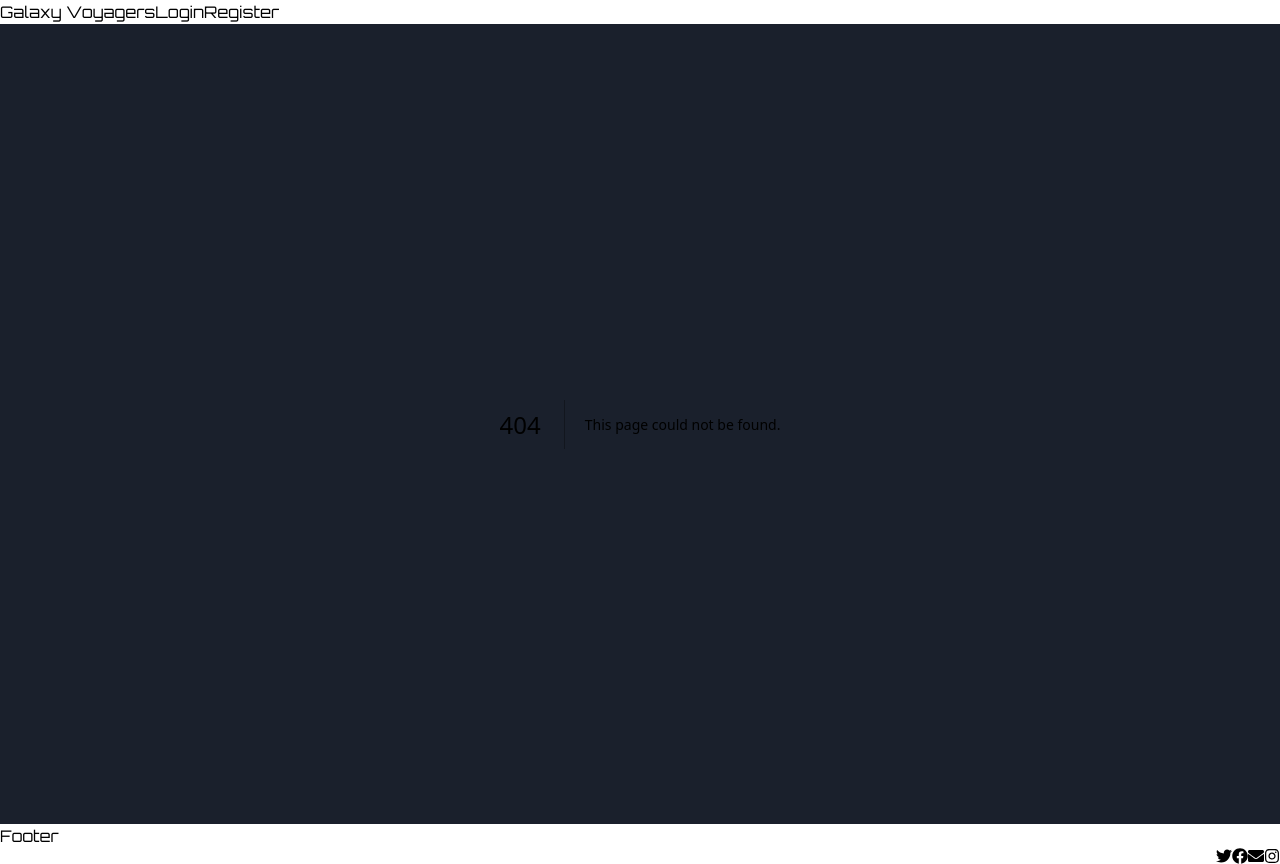
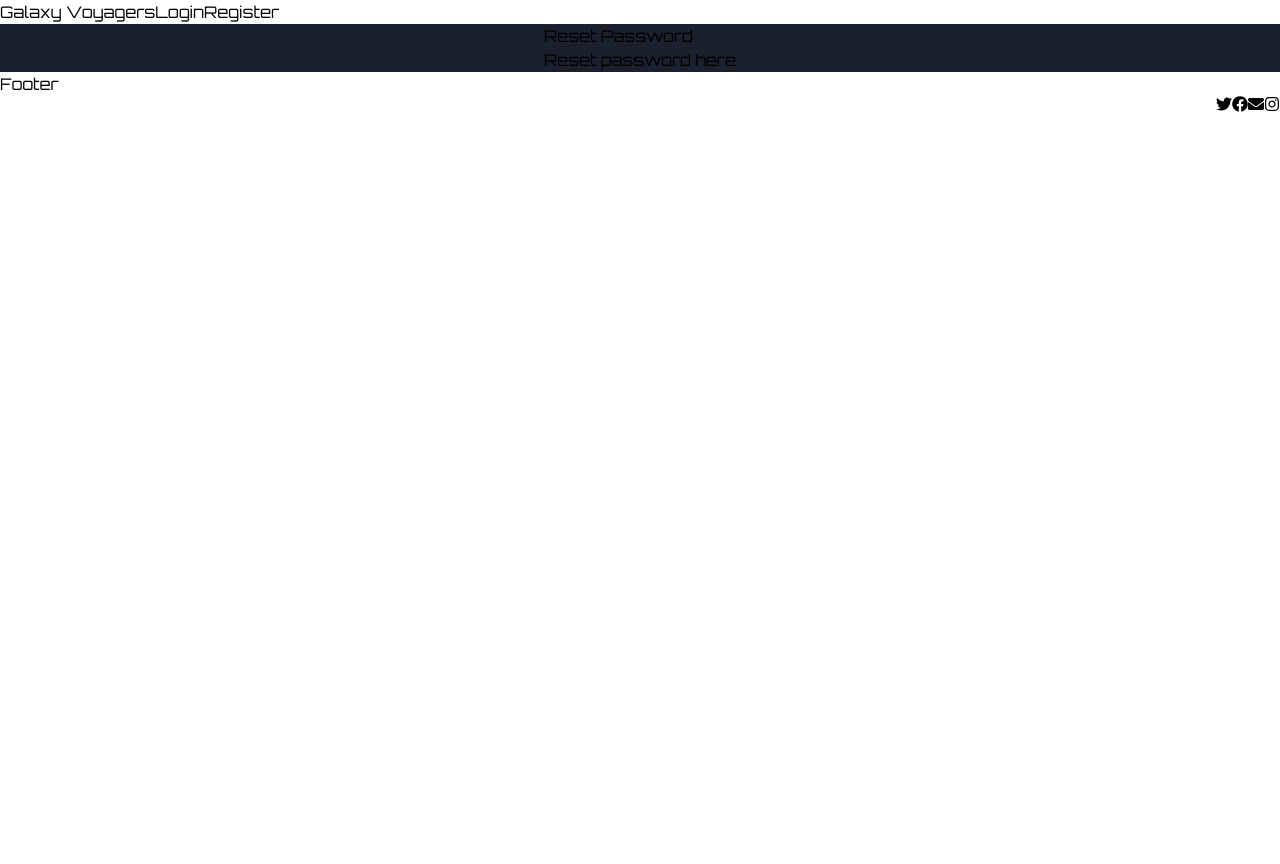
Before and after one commit to kabradshaw1/next-story, a Next.js app: page /reset-password in a window 1280 px wide. Before the commit this address had no page. After the commit the page ends 800 px from the top, so only its background shows below. Built offline with nearby package versions, Linux system fonts and the light colour scheme.

Commit message:
working on consistant enviroment

```diff
--- /dev/null
+++ b/app/(auth)/reset-password/page.tsx
@@ -0,0 +1,8 @@
+export default function ResetPassword() {
+  return (
+    <div>
+      <h1>Reset Password</h1>
+      <p>Reset password here</p>
+    </div>
+  );
+}
--- /dev/null
+++ b/components/example.tsx
@@ -0,0 +1,4 @@
+"use client";
+export default function Example() {
+  return <div>Example</div>;
+}
--- a/package.json
+++ b/package.json
@@ -40,8 +40,12 @@
     "autoprefixer": "^10.0.1",
     "eslint": "^8.57.0",
     "eslint-config-next": "14.1.4",
+    "eslint-config-prettier": "^9.1.0",
+    "eslint-config-standard-with-typescript": "^43.0.1",
     "eslint-plugin-import": "^2.29.1",
     "eslint-plugin-jest": "^28.3.0",
+    "eslint-plugin-n": "^17.7.0",
+    "eslint-plugin-promise": "^6.1.1",
     "eslint-plugin-react": "^7.34.1",
     "eslint-plugin-react-hooks": "^4.6.2",
     "jest": "^29.7.0",
```
Also changed, not shown: .devcontainer/devcontainer.json, .eslintrc.json, 2 other files (tests, documents, lock files or other folders).
